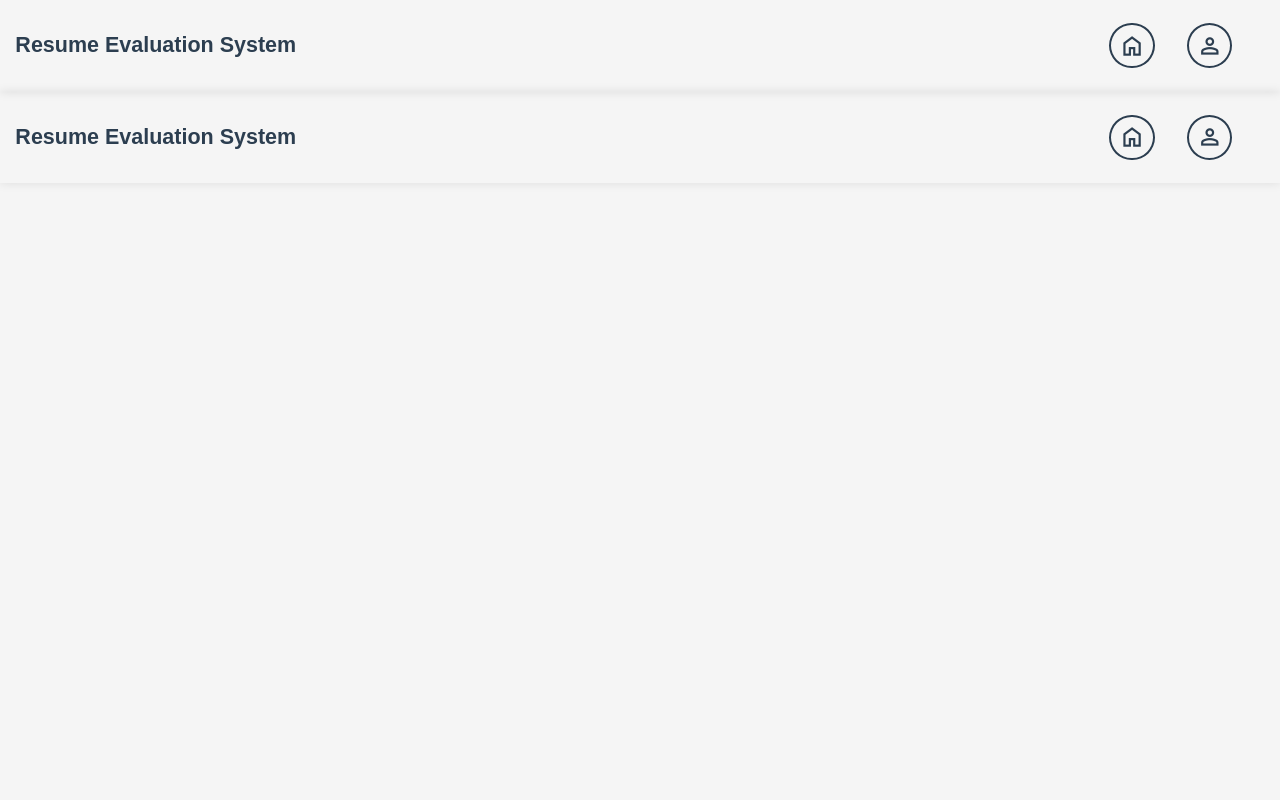
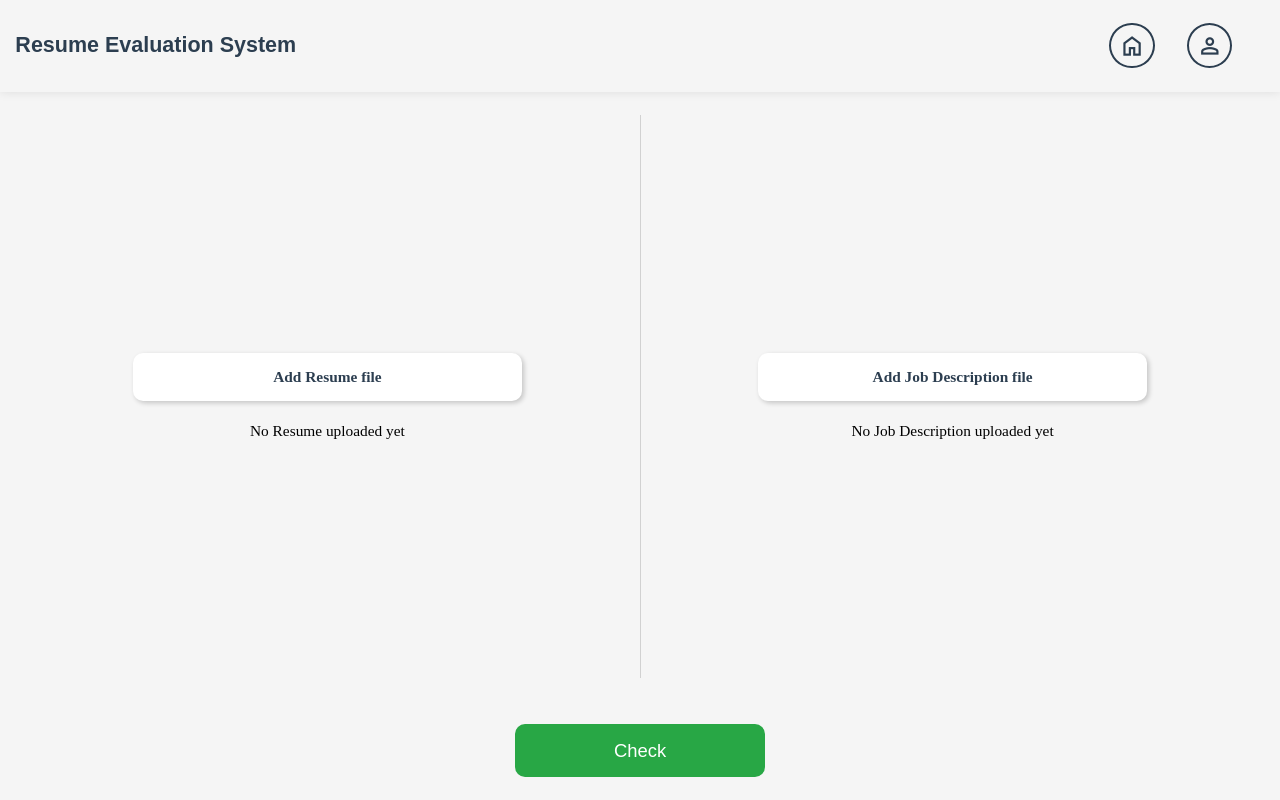
Before and after one commit to amansingh1373/Resume-Evaluation-System, a React (Vite) app: page /hr in a window 1280 px wide. Built offline with nearby package versions, Linux system fonts and the light colour scheme; a web font is replaced by a local one.

Commit message:
hr page UI created

```diff
--- a/src/main.jsx
+++ b/src/main.jsx
@@ -5,6 +5,7 @@ import './index.css'
 import SelectionCards from './pages/selection.jsx'
 import { createBrowserRouter, RouterProvider } from 'react-router-dom'
 import Student from './pages/student.jsx'
+import Hr from './pages/hr.jsx'
 
 const router = createBrowserRouter([
         {
@@ -21,7 +22,7 @@ const router = createBrowserRouter([
                 },
                 {
                     path:"hr",
-                    element: <App />,
+                    element: <Hr />,
                 }
             ]
         },
--- /dev/null
+++ b/src/pages/hr.jsx
@@ -0,0 +1,66 @@
+import { useEffect, useState } from 'react';
+import '../styles/pages/hr.css';
+
+const Hr = () => {
+    const [resumeValue, setResumeValue] = useState('');
+    const [jobDescValue, setJobDescValue] = useState('');
+
+    function handleChangeResume(e) {
+        setResumeValue(e.target.files);
+    }
+    function handleChangeJobDesc(e) {
+        setJobDescValue(e.target.files[0].name);
+    }
+
+    const handleSubmit = (e) => {
+        if(resumeValue === '' || jobDescValue === '') {
+            alert('Please upload both files');
+        } else {
+            alert('Files uploaded successfully');
+        }
+    }
+    const createPreviewUi = (files) => {
+        const selectedFiles = [];
+        for(const file of files) {
+            selectedFiles.push(<li key={file.name}>{file.name}</li>);
+        }
+        return (
+            <ul>
+                {selectedFiles}
+            </ul>
+        );
+    }
+    return (
+        <form className='student-container'  onSubmit={handleSubmit}>
+            <div className='student-container'>
+                <div className='file-uploads'>
+                    <div className='resumes-upload'>
+                        <div className='center-wrapper'>
+                            <label className='label-resume-btn file-upload-btn' htmlFor="resume-upload-btn">
+                                {resumeValue ? 'Add Different files': 'Add Resume file'}
+                            </label>
+                            <input id="resume-upload-btn" name="resume-upload-btn" className='input-file' type='file' accept='.pdf' onChange={handleChangeResume} multiple/>
+                            <div className='preview-resume'>
+                                {resumeValue ? createPreviewUi(resumeValue) : 'No Resume uploaded yet'}
+                            </div>
+                        </div>
+                    </div>
+                    <div className='job-description-upload'>
+                        <label className="job-desc-btn file-upload-btn" htmlFor="job-desc-upload-btn">
+                            {jobDescValue ? 'Add another file': 'Add Job Description file'}
+                        </label>
+                        <input id="job-desc-upload-btn" name="job-desc-upload-btn" className='input-file' type='file' accept='.pdf' onChange={handleChangeJobDesc}/>
+                        <div className='preview-job-desc'>
+                            {jobDescValue ? jobDescValue : 'No Job Description uploaded yet'}
+                        </div>
+                    </div>
+                </div>
+                <div className='check-button-wrapper'>
+                    <button type='submit' value='submit' className='check-button'>Check</button>
+                </div>
+            </div>
+        </form>
+     );
+}
+
+export default Hr;
--- /dev/null
+++ b/src/styles/pages/hr.css
@@ -0,0 +1,76 @@
+.student-container {
+    display: flex;
+    flex: 1;
+    flex-direction: column;
+    overflow: hidden;
+}
+.file-uploads {
+    flex: 1;
+    height:100%;
+    display: flex;
+    overflow: hidden;
+    padding: 1.5rem 1rem 1.5rem 1rem;
+}
+
+.resumes-upload {
+    flex:1;
+    display: flex;
+    overflow: auto;
+    border-right: 1px solid rgba(199, 198, 198, 0.773);
+}
+
+.center-wrapper {
+    width: 100%;
+    display: flex;
+    align-items: center;
+    flex-direction: column;
+    margin-top:auto;
+    margin-bottom: auto;
+}
+
+.job-description-upload {
+    flex:1;
+    display: flex;
+    justify-content: center;
+    align-items: center;
+    flex-direction: column;
+}
+
+.check-button-wrapper {
+    flex: 0 0 auto;
+    display: flex;
+    justify-content: center;
+    align-items: center;
+    padding: 1.5rem 1rem 1.5rem 1rem;
+}
+.check-button {
+    width: 20%;
+    border: none;
+    padding: 1rem 0.5rem 1rem 0.5rem;
+    background-color: #28A745;
+    color: white;
+    font-size: 1.2rem;
+    border-radius: 10px;
+}
+
+.input-file {
+    opacity: 0;
+}
+
+.file-upload-btn {
+    width: 60%;
+    padding: 1rem 0.5rem 1rem 0.5rem;
+    color: #2C3E50;
+    font-weight: bold;
+    background-color: white;
+    border-radius: 10px;
+    text-align: center;
+    box-shadow: 2px 2px 5px rgba(0, 0, 0, 0.2);
+}
+
+.label-resume-btn {
+}
+
+.job-desc-btn {
+
+}
```
